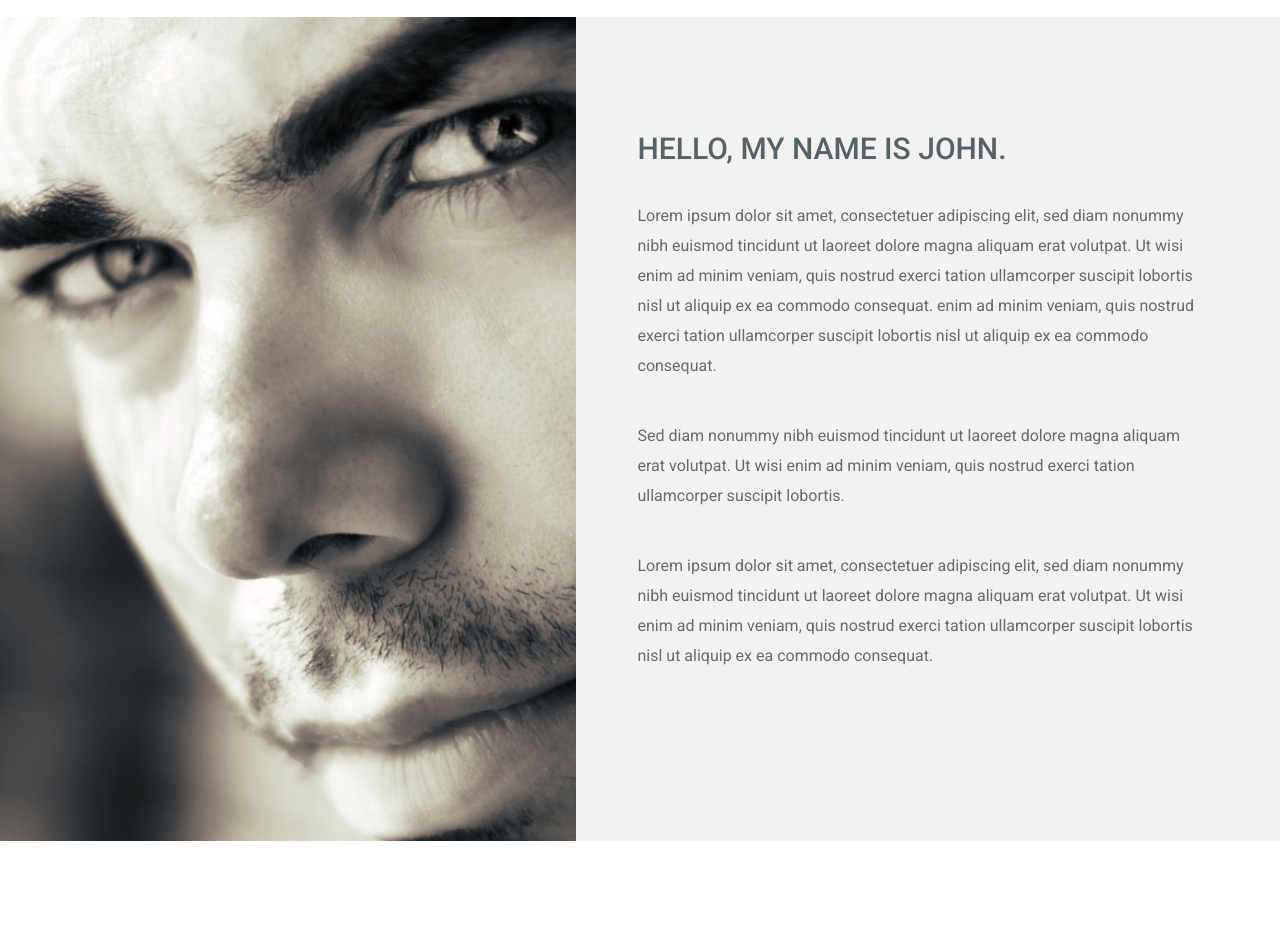
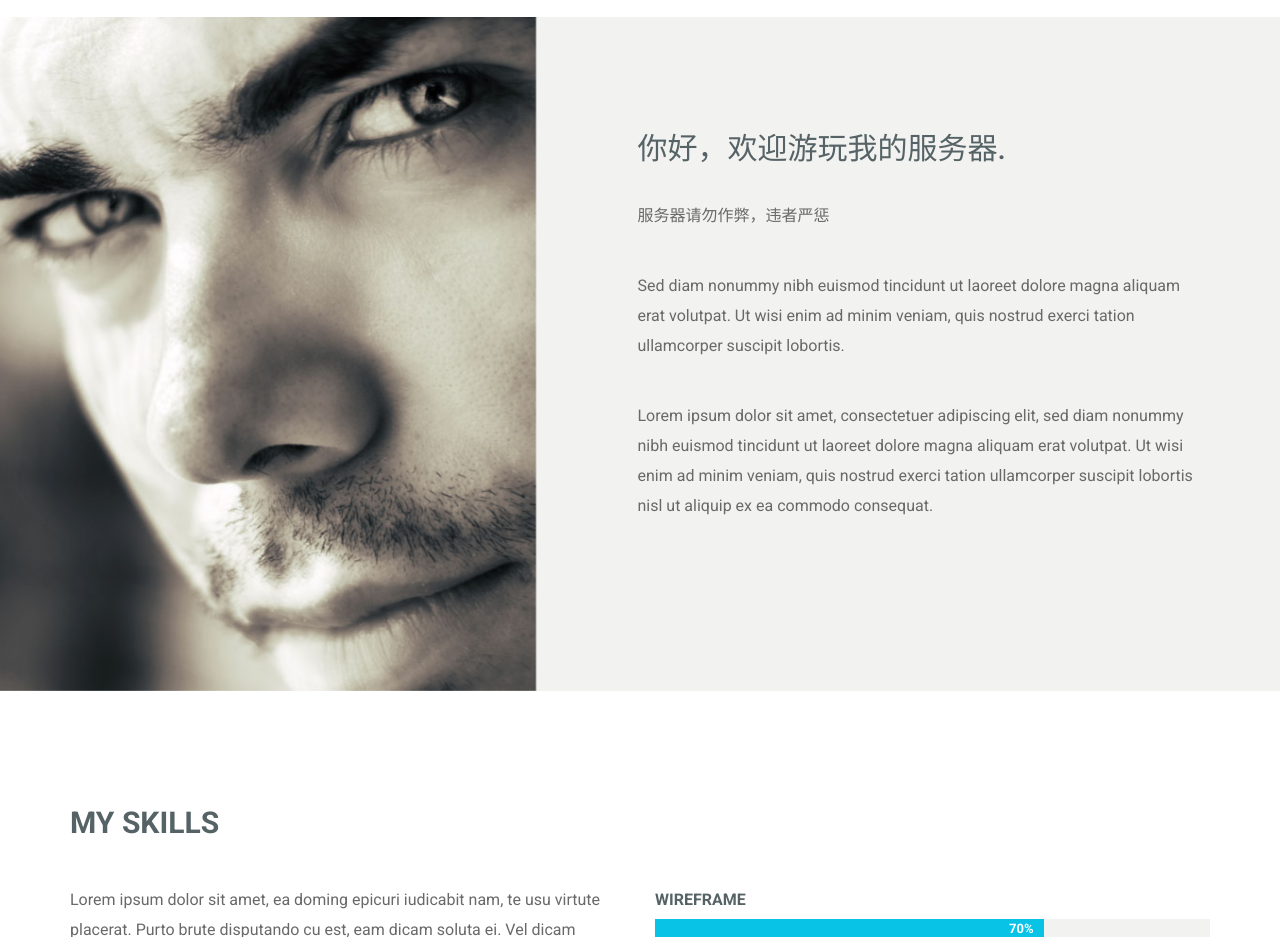
Before and after one commit to WAXQER/WAXQER.github.io, a plain HTML site: page index.html in a window 1280 px wide. Shown: the part 1280-2217 px from the top of the page. Drawn offline with nearby package versions, Linux system fonts and the light colour scheme.

Commit message:
Update index.html

```diff
--- a/index.html
+++ b/index.html
@@ -123,10 +123,10 @@
 			<div class="row">
 				<div class="col-md-7 col-sm-12 pull-right">
 					<div class="profile-desc wow fadeInRight">
-						 <h2 class="section-title uppercase">Hello, My Name is John.</h2>
+						 <h2 class="section-title uppercase">你好，欢迎游玩我的服务器.</h2>
 <br/>
                                     <p>
-                                        Lorem ipsum dolor sit amet, consectetuer adipiscing elit, sed diam nonummy nibh euismod tincidunt ut laoreet dolore magna aliquam erat volutpat. Ut wisi enim ad minim veniam, quis nostrud exerci tation ullamcorper suscipit lobortis nisl ut aliquip ex ea commodo consequat. enim ad minim veniam, quis nostrud exerci tation ullamcorper suscipit lobortis nisl ut aliquip ex ea commodo consequat.
+                                        服务器请勿作弊，违者严惩
                                     </p>
  <br/>
 
```
